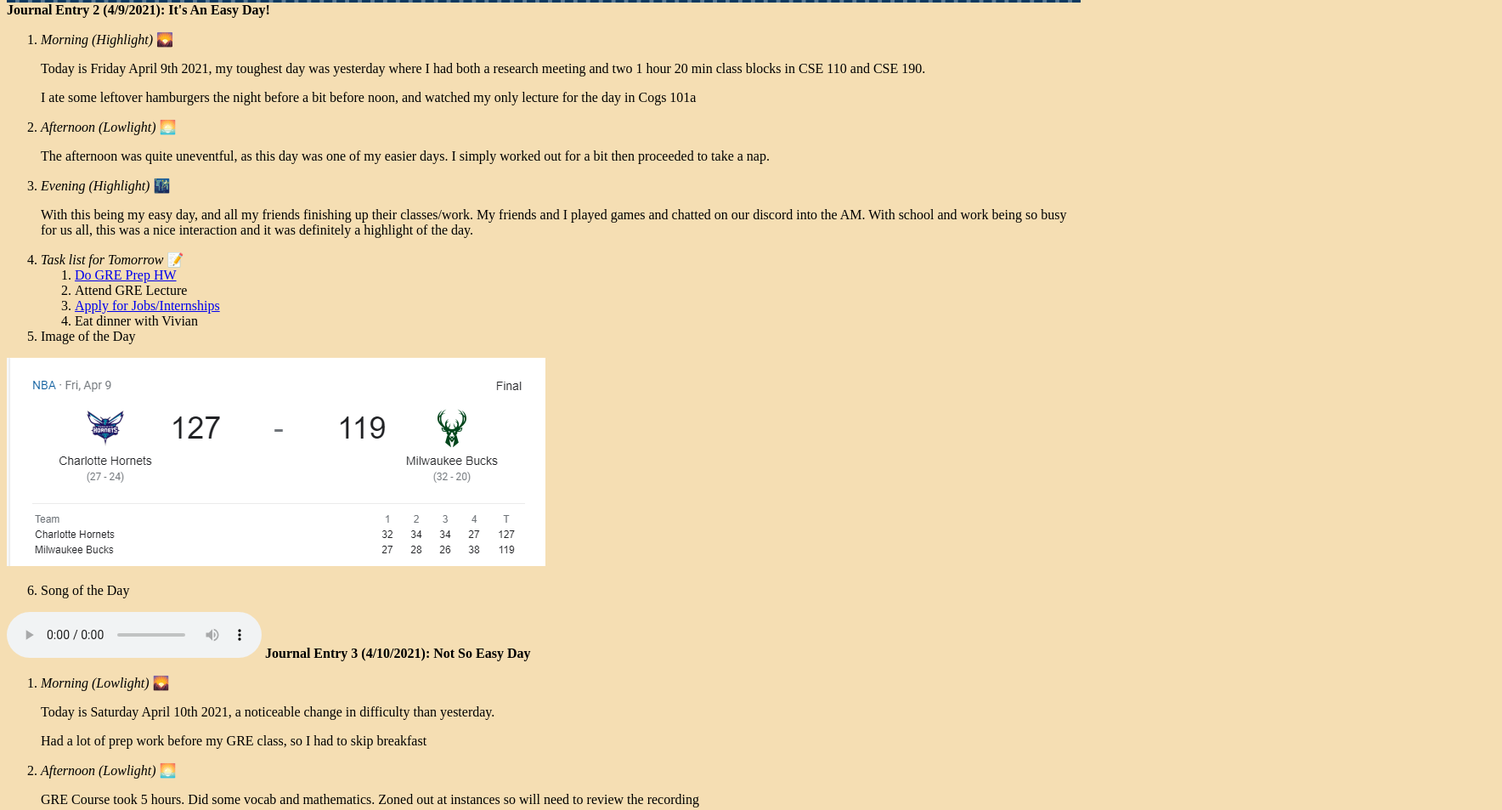
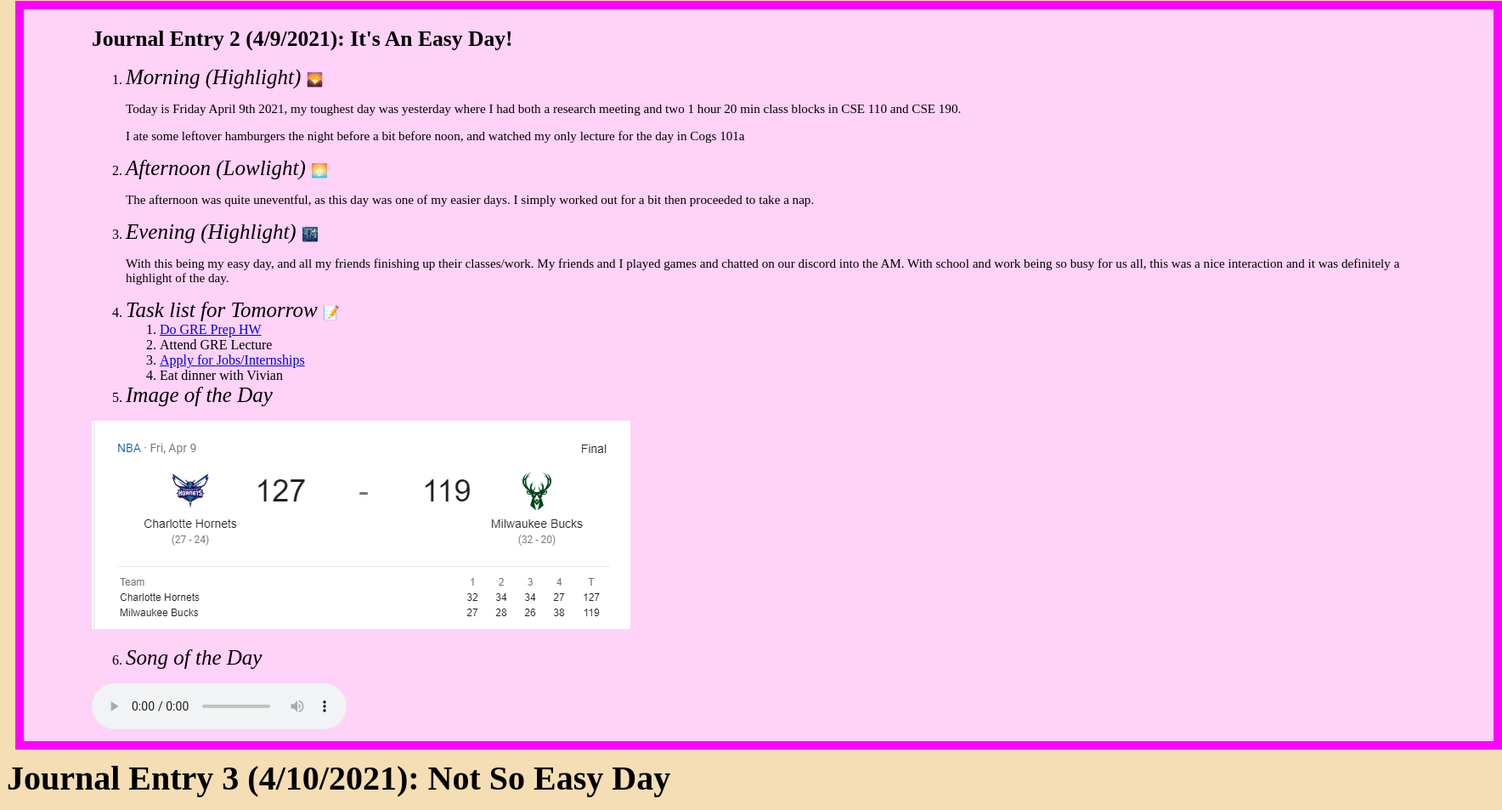
Before and after one commit to atramUCSD/sp21-cse110-lab3, a plain HTML site: page index.html in a window 1280 px wide. Shown: the part 1667-2620 px from the top of the page at 85% size, 1768 px wide, since content can reach past the window. Drawn offline with Linux system fonts and the light colour scheme.

Commit message:
Added background color, two borders, 6 total measurements

```diff
--- a/css/style.css
+++ b/css/style.css
@@ -13,7 +13,7 @@ h1 {
 }
 
 p {
-    font-size: mm; /* absolute sizing (3) */
+    font-size: 4mm; /* absolute sizing (3) */
 }
 
 .header b{
--- a/index.html
+++ b/index.html
@@ -8,10 +8,10 @@
     <body>
 
             <h1> Alan's Journal Entries </h1>
+        <div class="box1">
         <div class="header">
             <b class = "header"> Journal Entry 1 (4/8/2021): Tough Schedule Ahead  </b>
         </div>
-        <div class="box1">
                     <ol>
                         <li class = bulletPoint>
                             <i> Morning (Lowlight) </i> 🌄
@@ -56,25 +56,27 @@
                     </ol>
                         <audio controls src = "audio/ThursdaySong.mp3"> </audio>
         </div>
-
-            <b> Journal Entry 2 (4/9/2021): It's An Easy Day!  </b>
+        <div class="box2">
+            <div class = header2>
+                <b class = header2> Journal Entry 2 (4/9/2021): It's An Easy Day!  </b>
+            </div>
                     <ol>
-                        <li>
+                        <li class = bulletPoint>
                             <i> Morning (Highlight) </i> 🌄
                             <p> Today is Friday April 9th 2021, my toughest day was yesterday where I had both a research meeting and two 1 hour 20 min class blocks in CSE 110 and CSE 190. </p>
                             <p> I ate some leftover hamburgers the night before a bit before noon, and watched my only lecture for the day in Cogs 101a</p>
                         </li>
-                        <li>
+                        <li class = bulletPoint>
                             <i> Afternoon (Lowlight) </i> 🌅
                             <p> The afternoon was quite uneventful, as this day was one of my easier days. I simply worked out for a bit then proceeded to take a nap. </p>
                         </li>
-                        <li>
+                        <li class = bulletPoint>
                             <i> Evening (Highlight) </i> 🌃
                             <p> With this being my easy day, and all my friends finishing up their classes/work. My friends and I played games and chatted on our discord
                                 into the AM. With school and work being so busy for us all, this was a nice interaction and it was definitely a highlight of the day.
                             </p>
                         </li>
-                        <li>
+                        <li class = bulletPoint>
 
                             <i> Task list for Tomorrow </i> 📝
                             <ol start = "1">
@@ -84,18 +86,23 @@
                                 <li> Eat dinner with Vivian </li>
                             </ol>
 
-                        <li> Image of the Day </li>
+                            <li class = bulletPoint>
+                                <i>Image of the Day </i>
+                            </li>
                     </ol>
                         <img src = "images/Friday.PNG" alt = "Bucks Lose to Hornets on Friday">
 
                         <ol start = "6">
-                            <li> Song of the Day </li>
+                            <li class = bulletPoint>
+                                <i> Song of the Day </i>
+                            </li>
                         </ol>
                         <audio controls src = "audio/FridaySong.mp3"> </audio>
 
-
-
-            <b> Journal Entry 3 (4/10/2021): Not So Easy Day  </b>
+                    </div>
+            <div class = header3>
+                <b class = header3> Journal Entry 3 (4/10/2021): Not So Easy Day  </b>
+            </div>
                     <ol>
                         <li>
                             <i> Morning (Lowlight) </i> 🌄
```
